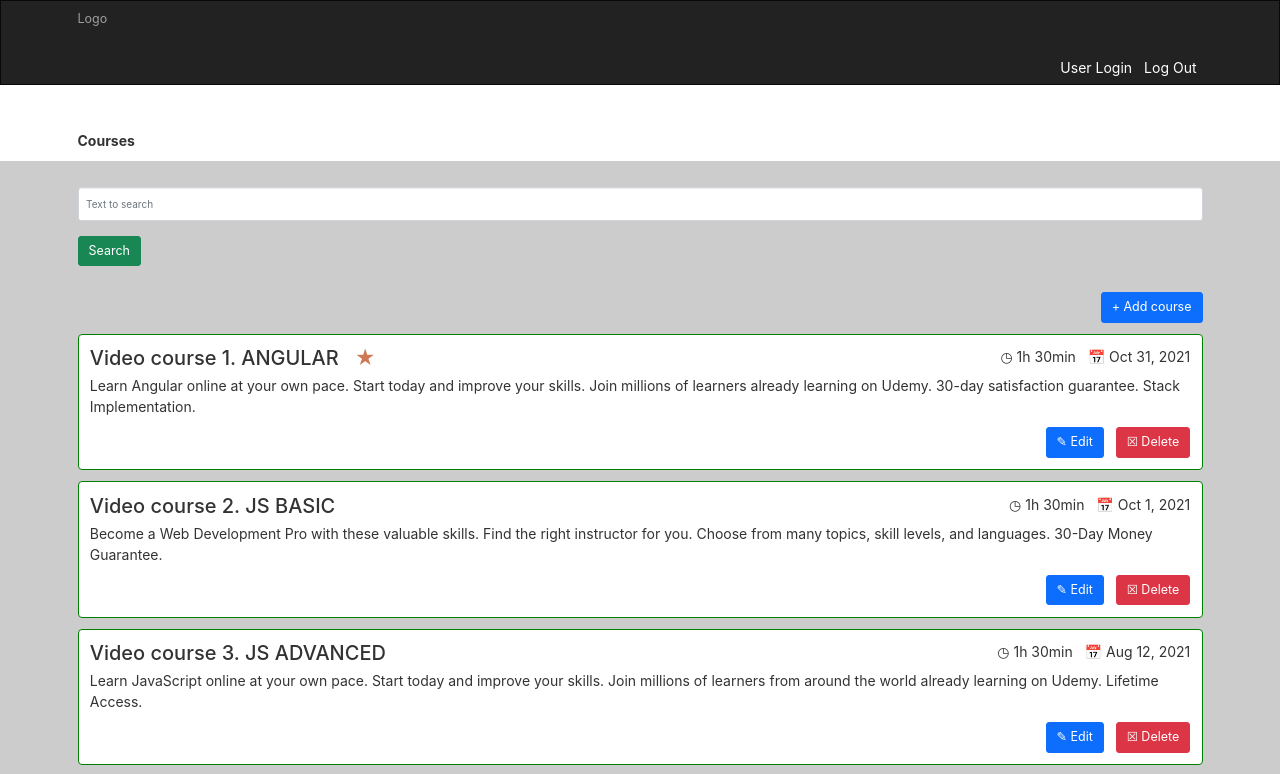
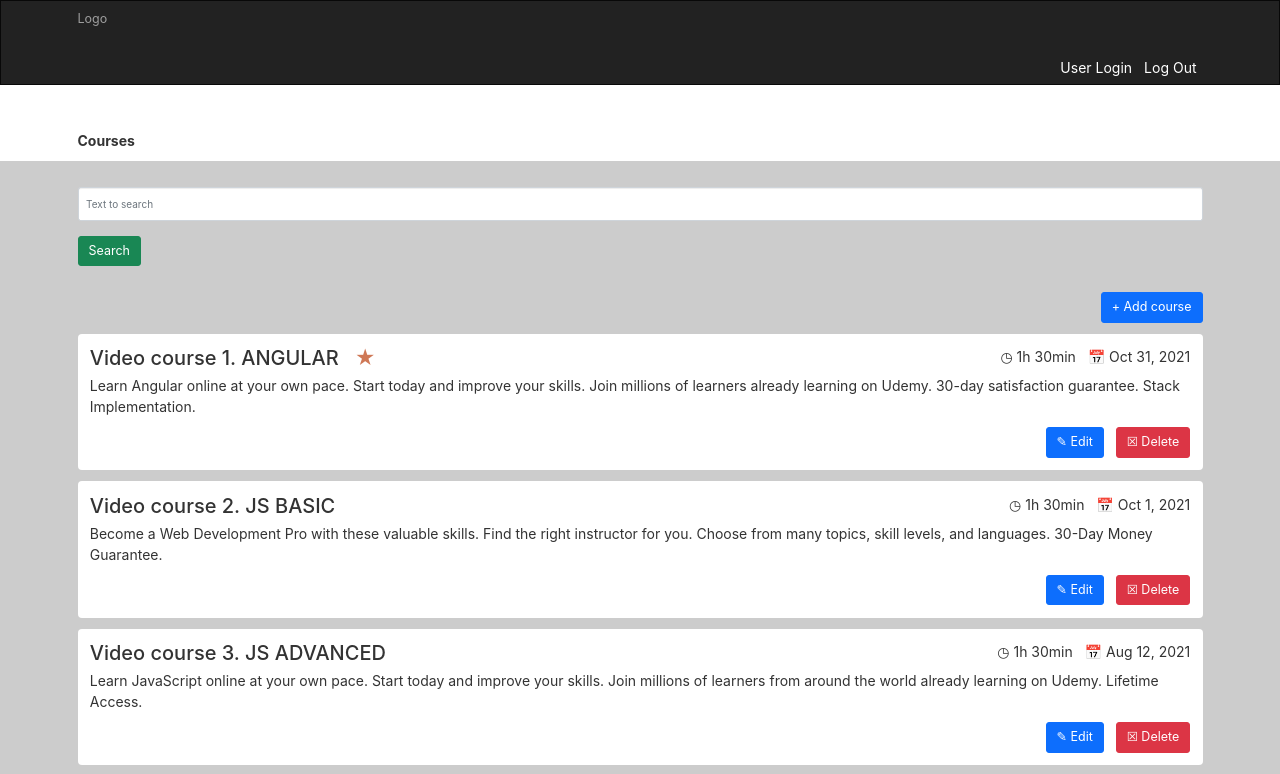
Before and after one commit to lenadgit/angular-project-epam, an Angular app: page / in a window 1280 px wide. Shown: the top 774 px of the page. Built offline with nearby package versions, Linux system fonts and the light colour scheme.

Commit message:
add input to compare dates

```diff
--- a/src/app/components/core/page/courselist/courselist.component.html
+++ b/src/app/components/core/page/courselist/courselist.component.html
@@ -6,7 +6,7 @@
 	<div>
 		<!--<div class="" *ngFor = "let course of courses | filterBy: courseFilter" > -->
       <div class="" *ngFor = "let course of courses" >
-      <div class="list-item" appCoursedate>
+      <div class="list-item" appCoursedate [courseDate]="course.date">
         <div class="date-wrapper pull-right">
           <span class="time">&#9719; 1h 30min</span>&nbsp;&nbsp;
           <span class="date">📅 {{course.date | date}}</span>
--- a/src/app/directives/coursedate.directive.ts
+++ b/src/app/directives/coursedate.directive.ts
@@ -1,18 +1,31 @@
-import { Directive, ElementRef, OnInit } from '@angular/core';
+import { Directive, ElementRef, Input, OnInit } from '@angular/core';
 
 @Directive({
   selector: '[appCoursedate]'
 })
 export class CoursedateDirective implements OnInit {
 
+  // will be in format 09.09.2021
+  @Input() courseDate: string;
 
   constructor(private element: ElementRef) { }
 
-
   ngOnInit () {
   	const currentDate = new Date();
+    const dateTwoWeeksAgo = currentDate.setDate(currentDate.getDate()-14)
+    const courseItemDate = new Date(this.courseDate).getTime();
 
-  	if (currentDate.setDate(currentDate.getDate()-14)) {
+
+    console.log('currentDate', currentDate)
+    // will be in format Thu Nov 04 2021 16:29:11 GMT+0200 (Eastern European Standard Time)
+
+    console.log('dateTwoWeeksAgo', dateTwoWeeksAgo)
+    // will be in format 1635627600000
+
+    console.log('courseItemDate', courseItemDate)
+    // will be in format 1634822807995
+
+  	if (courseItemDate > dateTwoWeeksAgo) {
      this.element.nativeElement.style.borderColor = 'green';
   	}
 
```
